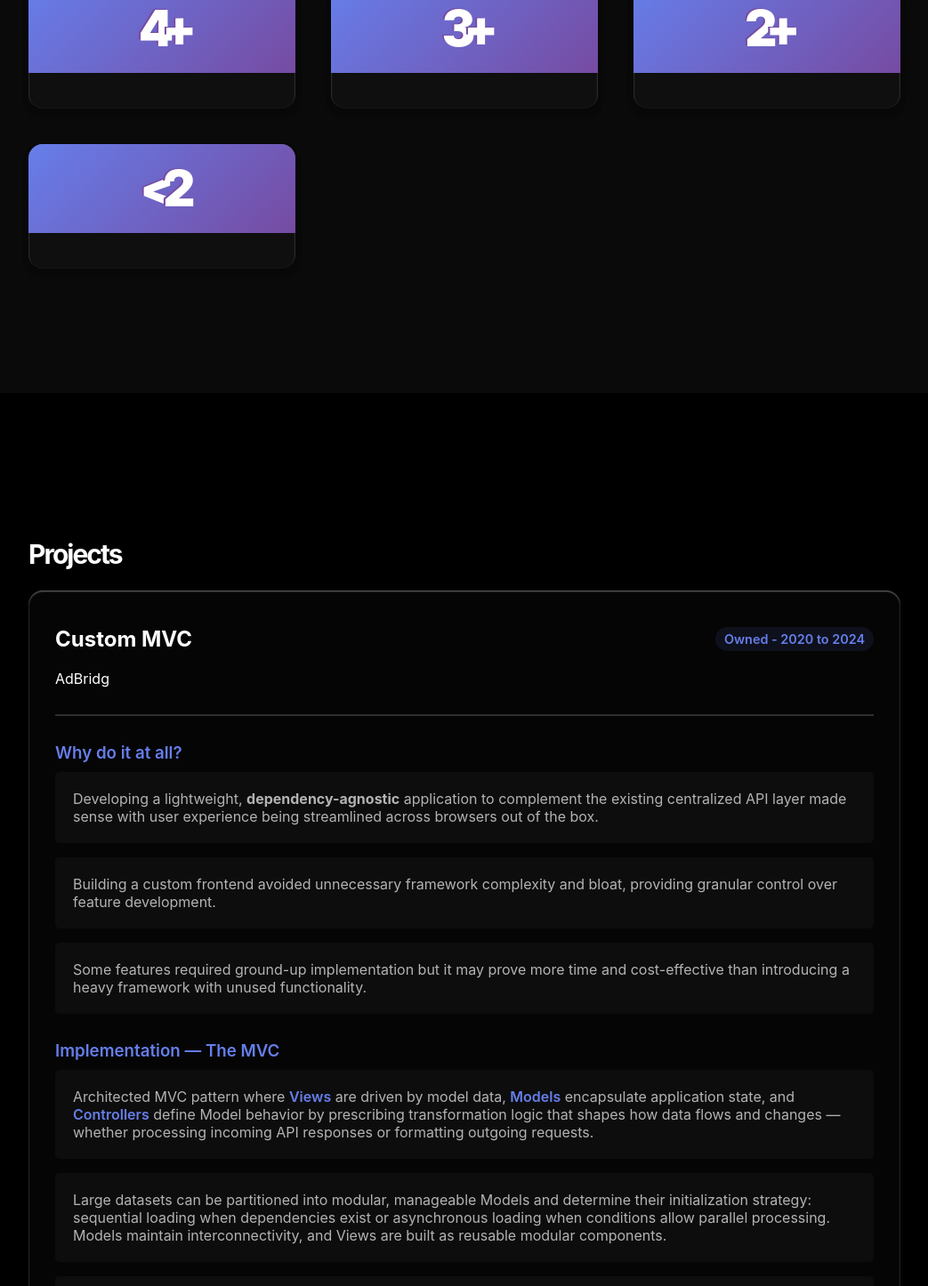
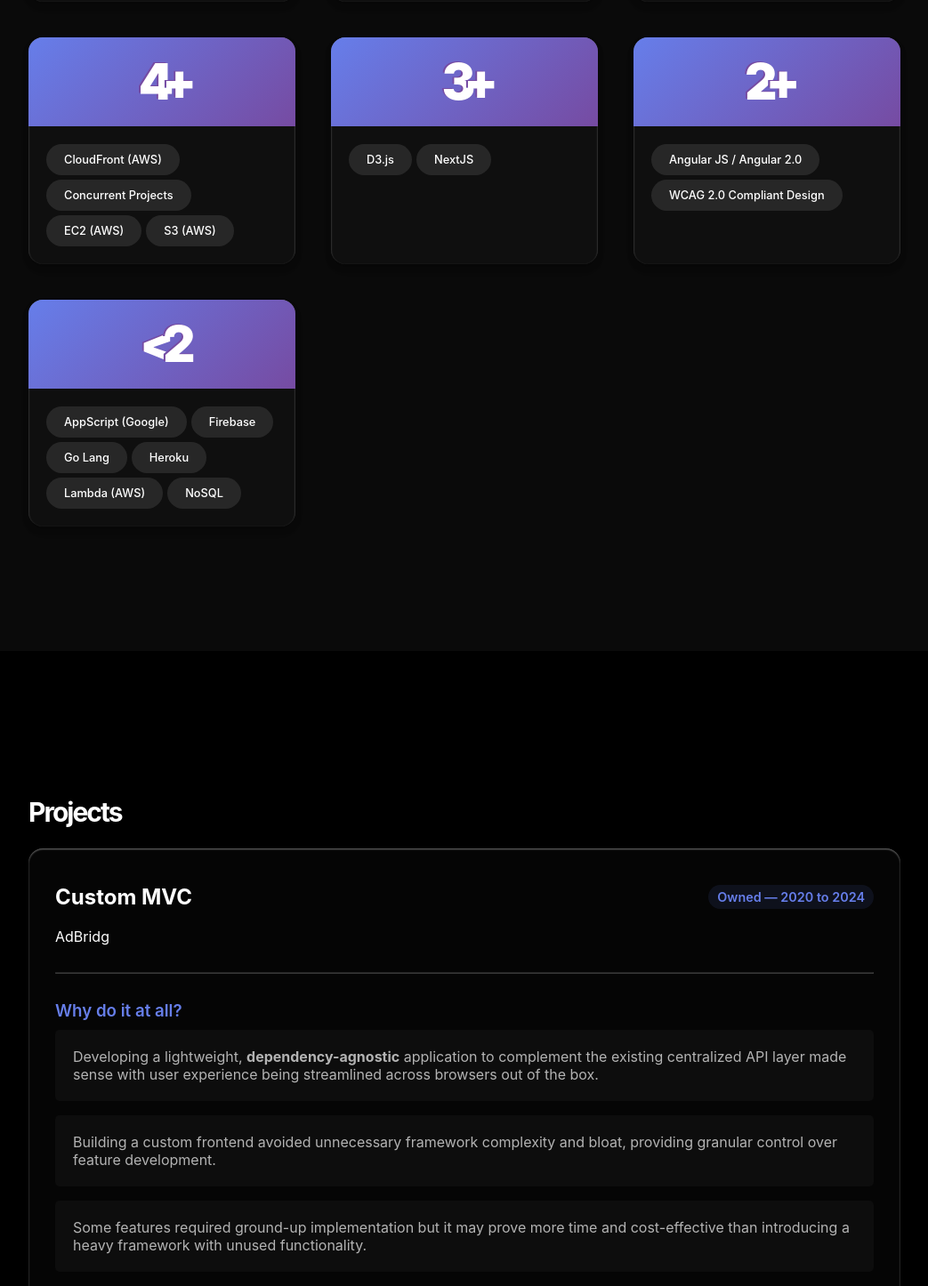
Before and after one commit to DemonFangs/nextjs-portfolio-2.0, a Next.js app: page /projects in a window 1280 px wide. Shown: the part 1304-2750 px from the top of the page at 89% size, without its empty margins (118-1161 px from the left). Built offline with nearby package versions, Linux system fonts and the light colour scheme.

Commit message:
Project page finished and some minor responsive fixes

```diff
--- a/pages/projects.jsx
+++ b/pages/projects.jsx
@@ -1,7 +1,8 @@
 import Head from 'next/head';
 
+import Card from '../components/Card';
+import DecoratedText from '../components/DecorateText';
 import Section from '../components/Section';
-import Card from '../components/Card';
 import { Segment, SubSegment, SegmentHeader, SegmentContent, SegmentFooter } from '../components/Segment';
 import TagList from '../components/TagList';
 
@@ -53,9 +54,11 @@ function Projects() {
       >
         <div className="background"></div>
         <div className="description">
-          Every project represents countless hours of learning, iteration, and
-          {' '}growth — transforming obstacles into opportunities
-          through "persistent effort".
+          <DecoratedText text={[
+            'Every project represents countless hours of learning, iteration, and',
+            'growth — transforming obstacles into opportunities',
+            'through "persistent effort".'
+          ].join(' ')} />
         </div>
       </Section>
 
@@ -72,31 +75,74 @@ function Projects() {
               'TypeScript',
               'ExpressJS',
               'Git',
+              'Documentation',
+              'Team Player',
+              'Project Owner',
+              'XML',
+              'Project Owner',
+              'Bash',
+              'Linux'
             ]
           },
           {
             title: '6+',
-            values: []
+            values: [
+              'Design Architect',
+              'Advertisement Technology (AdTech)',
+              'REST',
+              'Agile Development',
+              'Jira',
+              'Confluence',
+              'CI/CD Pipeline',
+              'SQL/MySQL',
+              'Docker',
+            ]
           },
           {
             title: '5+',
-            values: []
+            values: [
+              'Database Design',
+              'Google Ad Manager (GAM)',
+              'Doubleclick for Publisher (DFP)',
+              'Prebid.js',
+              'Team Leader',
+              'Plotly.js',
+              'Aurora (AWS)',
+            ]
           },
           {
             title: '4+',
-            values: []
+            values: [
+              'EC2 (AWS)',
+              'S3 (AWS)',
+              'CloudFront (AWS)',
+              'Concurrent Projects',
+            ]
           },
           {
             title: '3+',
-            values: []
+            values: [
+              'NextJS',
+              'D3.js',
+            ]
           },
           {
             title: '2+',
-            values: []
+            values: [
+              'WCAG 2.0 Compliant Design',
+              'Angular JS / Angular 2.0',
+            ]
           },
           {
             title: '<2',
-            values: []
+            values: [
+              'Go Lang',
+              'Lambda (AWS)',
+              'AppScript (Google)',
+              'Firebase',
+              'NoSQL',
+              'Heroku'
+            ]
           },
         ]} />
       </Section>
@@ -109,7 +155,7 @@ function Projects() {
             <SegmentHeader
               title="Custom MVC"
               sub_text="AdBridg"
-              highlight="Owned - 2020 to 2024"
+              highlight="Owned — 2020 to 2024"
             />
 
             <hr />
@@ -164,6 +210,14 @@ function Projects() {
 
             <SegmentContent title="Challanges">
               <SubSegment>
+                Single-developer ownership slowed maintenance and debugging as issues had to be addressed
+                between other projects, delaying resolution while developing "stronger multi-project
+                management skills".
+              </SubSegment>
+              <SubSegment>
+                Creating components from scratch allowed precise customization but required significant
+                testing investment and accumulated technical debt as the application grew and components
+                became more feature-heavy.
               </SubSegment>
             </SegmentContent>
 
@@ -176,6 +230,7 @@ function Projects() {
               'JavaScript',
               'Git',
               'Plotly.js',
+              'Concurrent Projects',
             ]} />
           </Segment>
 
@@ -184,7 +239,7 @@ function Projects() {
             <SegmentHeader
               title="CI/CD Pipeline"
               sub_text="AdBridg"
-              highlight="Owned - 2020 to 2024"
+              highlight="Owned — 2020 to 2024"
             />
 
             <hr />
@@ -283,7 +338,7 @@ function Projects() {
             <SegmentHeader
               title="Optimized Data Aggregation Engine"
               sub_text="AdBridg"
-              highlight="Refactored - 2022"
+              highlight="Refactored — 2022"
             />
 
             <hr />
@@ -316,6 +371,7 @@ function Projects() {
               'Redis',
               'Database Design',
               'MySQL',
+              'Concurrent Projects',
             ]} />
           </Segment>
 
@@ -324,7 +380,7 @@ function Projects() {
             <SegmentHeader
               title="Ads.txt Validator"
               sub_text="AdBridg"
-              highlight="Owned - 2022 to 2023"
+              highlight="Owned — 2022 to 2023"
             />
 
             <hr />
@@ -377,16 +433,40 @@ function Projects() {
             <SegmentHeader
               title="Change Visualization UI"
               sub_text="AdBridg"
-              highlight="Owned - 2020 to 2024"
+              highlight="Owned — 2020 to 2024"
             />
 
             <hr />
 
             <SegmentContent title="Design Concept">
               <SubSegment>
-                Lorem ipsum dolor sit amet consectetur adipisicing elit. Aperiam at repudiandae
-                quaerat iste quas voluptatem, commodi rerum perferendis alias sunt doloribus rem
-                nesciunt nihil dicta dolorum unde quasi ut quibusdam!
+                Develop a visual change tracking system that enables users to quickly identify
+                and understand modifications across the application. The interface provides clear
+                visual indicators for three change types — additions, deletions, and edits — with
+                contextual references linking each change to its specific location within the
+                application.
+              </SubSegment>
+              <SubSegment>
+                Modeled the visualization pattern after "Git's diff" functionality to leverage
+                familiar developer paradigms and easy recognition.
+              </SubSegment>
+            </SegmentContent>
+
+            <SegmentContent title="Implementation">
+              <SubSegment>
+                Created a summary dashboard displaying total change count with categorical
+                breakdowns for each change type.
+              </SubSegment>
+              <SubSegment>
+                Implemented a color-coded change visualization using "Git diff"'s standard color
+                scheme — green for additions, red for deletions, yellow for modifications — to
+                ensure immediate visual comprehension.
+              </SubSegment>
+              <SubSegment>
+                Each change entry features an expandable detail panel that presents side-by-side
+                comparisons between the current undeployed and previous deployed versions,
+                accompanied by direct navigation links to the modified application sections for
+                contextual review.
               </SubSegment>
             </SegmentContent>
 
@@ -396,6 +476,78 @@ function Projects() {
               'JavaScript',
               'Git',
               'Model View Controller (MVC)',
+              'Visualisation',
+            ]} />
+          </Segment>
+
+          {/* ------- Google Sheets API Integration ---------- */}
+          <Segment id="google-sheet-api-integration">
+            <SegmentHeader
+              title="Google Sheets API Integration"
+              sub_text="AdBridg"
+              highlight="Owned — 2022 to 2024"
+            />
+
+            <hr />
+
+            <SegmentContent title="Design Concept">
+              <SubSegment>
+                Design a Google Sheets integration that bridges the existing API with a familiar
+                spreadsheet interface, enabling non-technical users to manage publisher line
+                items without direct database access
+              </SubSegment>
+              <SubSegment>
+                The system should be able to validate data entries in real-time by querying the
+                database for reference data such as publisher IDs, campaign details, or other
+                relational information.
+              </SubSegment>
+              <SubSegment>
+                Users should be able to perform standard CRUD operations (create, read, update,
+                delete) within the spreadsheet, with visual color-coding mirroring the "Git diff"
+                pattern — green for additions, yellow for modifications, and red for deletions —
+                providing immediate feedback on pending changes before database commits.
+              </SubSegment>
+            </SegmentContent>
+
+            <SegmentContent title="Implementation">
+              <SubSegment>
+                Implemented a security layer by designating the first sheet as an authentication
+                gateway, requiring users to log in before accessing line item data. Upon successful
+                authentication, users select a specific deployment environment to work within,
+                ensuring changes are isolated to the appropriate context.
+              </SubSegment>
+              <SubSegment>
+                To accommodate "Google AppsScript"'s API rate limits in the free tier (which
+                restricts daily outgoing requests), replaced auto-fill on paste with a manual
+                trigger button. This design decision significantly reduced API calls, preventing
+                quota exhaustion while maintaining functionality. The button-triggered approach
+                batches validation, optimizing API usage while preserving data integrity.
+              </SubSegment>
+            </SegmentContent>
+
+            <SegmentContent title="Challanges">
+              <SubSegment>
+                Initial real-time validation proved inefficient as each row change triggered
+                individual API requests, creating performance bottlenecks and slow user experience.
+                Migrated "validation logic" to operate at the page level with validation checks
+                performed locally within "AppsScript" rather than making additional API requests.
+              </SubSegment>
+              <SubSegment>
+                The "validation architectural" shift eliminated redundant API calls by caching
+                reference data locally, reduced server load, improved response times dramatically,
+                and provided a smoother user experience while staying within Apps Script's request
+                limitations.
+              </SubSegment>
+            </SegmentContent>
+
+            <hr />
+
+            <SegmentFooter tags={[
+              'JavaScript',
+              'AppScript (Google)',
+              'Google Spreadsheet',
+              'Data Validation',
+              'Validation Schema',
             ]} />
           </Segment>
 
@@ -404,16 +556,45 @@ function Projects() {
             <SegmentHeader
               title="Spreadsheet-Style Editor"
               sub_text="AdBridg"
-              highlight="Owned - 2020 to 2024"
+              highlight="Owned — 2020 to 2024"
             />
 
             <hr />
 
             <SegmentContent title="Design Concept">
               <SubSegment>
-                Lorem ipsum dolor sit amet consectetur adipisicing elit. Aperiam at repudiandae
-                quaerat iste quas voluptatem, commodi rerum perferendis alias sunt doloribus rem
-                nesciunt nihil dicta dolorum unde quasi ut quibusdam!
+                Designed an interactive spreadsheet-style table interface with seamless toggling
+                between view and edit modes, enabling users to work efficiently without leaving
+                the table context.
+              </SubSegment>
+              <SubSegment>
+                Implemented keyboard navigation patterns familiar to spreadsheet users: `Enter`
+                and `Shift+Enter` for vertical row navigation, and `Tab` and `Shift+Tab` for
+                horizontal cell traversal, ensuring a fluid, mouse-free workflow for power users
+                accustomed to traditional spreadsheet applications.
+              </SubSegment>
+            </SegmentContent>
+
+            <SegmentContent title="Implementation">
+              <SubSegment>
+                Developed a modular, reusable table component that replicates spreadsheet
+                functionality with bidirectional state management for view and edit modes.
+              </SubSegment>
+              <SubSegment>
+                Integrated intelligent column sorting that responds to header interactions,
+                automatically toggling between ascending and descending order based on user
+                clicks — mirroring pivot table behavior for intuitive data organization.
+              </SubSegment>
+              <SubSegment>
+                Built a robust multi-row selection system with context-sensitive action menus,
+                allowing bulk operations tailored to each table's specific use case.
+              </SubSegment>
+              <SubSegment>
+                Engineered a comprehensive cell type library supporting diverse input formats
+                including JSON objects, radio buttons, single-select dropdowns, multi-select
+                dropdowns, date pickers, number inputs, rich text editors, and custom validators,
+                providing flexibility to handle virtually any data structure or user input
+                requirement.
               </SubSegment>
             </SegmentContent>
 
--- a/styles/app.scss
+++ b/styles/app.scss
@@ -340,6 +340,10 @@ hr {
     text-decoration: none;
     align-items: center;
 
+    @media (max-width: 1024px) {
+      padding: calc(var(--global-gap) * 0.25);
+    }
+
     span:last-child {
       margin-left: auto;
     }
--- a/styles/box.scss
+++ b/styles/box.scss
@@ -256,6 +256,7 @@
 .tags-wrapper {
   --_sm-gap: calc(var(--global-gap) * 0.25);
   --_md-gap: calc(var(--global-gap) * 0.50);
+  --_multiplier: 0.8;
 
   display: grid;
   color: var(--main-text-color);
@@ -267,7 +268,7 @@
   }
   .caption {
     font-weight: bold;
-    font-size: var(--text-size);
+    font-size: calc(var(--text-size) * var(--_multiplier));
     padding-top: 2px;
   }
   .tags-container {
@@ -280,7 +281,7 @@
       background-color: rgba(255 255 255 / 0.1);
       padding: var(--_sm-gap) var(--_md-gap);
       border-radius: 50px;
-      font-size: var(--text-size-sm);
+      font-size: calc(var(--text-size-sm) * var(--_multiplier));
       font-weight: 500;
       transition: all 0.3s ease;
 
```
Also changed, not shown: pages/contact.jsx (+4 -3 lines), pages/experiences.jsx (+19 -14 lines), pages/index.jsx (+14 -6 lines).
